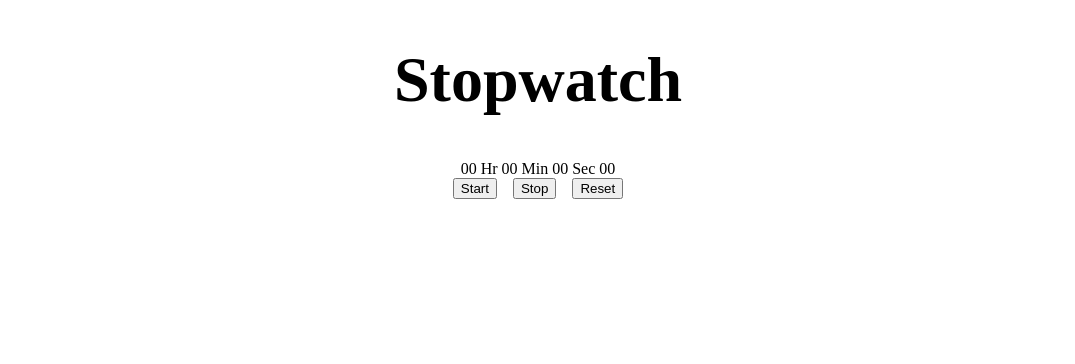
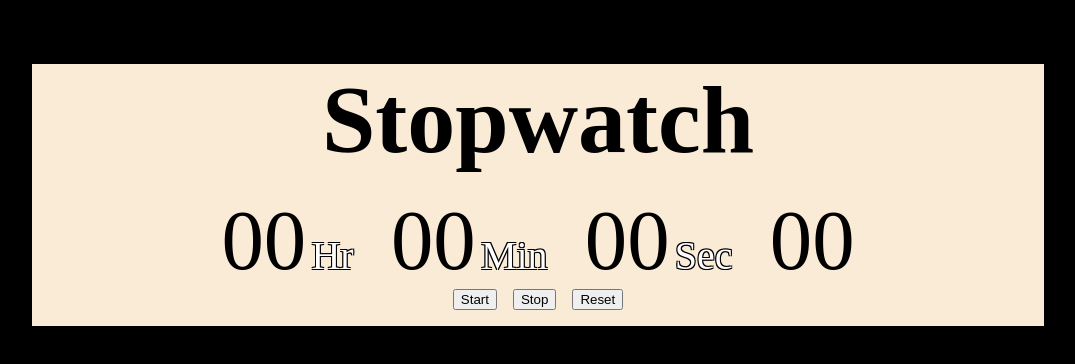
Before and after one commit to tdalbertson/stopwatch, a plain HTML site: page index.html in a window 1280 px wide. Shown: the whole page, without its empty margins (102-1177 px from the left). Drawn offline with Linux system fonts and the light colour scheme.

Commit message:
Update styling and add styling
Update:
-main background color, max width, margin, and bottom padding
-h1 font size and bottom margin

Add:
-.time text font size
-.time children text size, position, and color

```diff
--- a/styles.css
+++ b/styles.css
@@ -1,6 +1,18 @@
+body {
+    background-color: black;
+}
+
+main {
+    background-color: antiquewhite;
+    max-width: 80%;
+    margin: auto;
+    padding-bottom: 1rem;
+}
+
 h1 {
-    font-size: 64px;
+    font-size: 6rem;
     text-align: center;
+    margin-bottom: 1rem;
 }
 
 .stopwatch-wrapper {
@@ -13,3 +25,19 @@ h1 {
     justify-content: center;
     gap: 1rem;
 }
+
+.time {
+    font-size: 5.3rem;
+}
+
+.time > span {
+    font-size: 2.5rem;
+    position: relative;
+    right: 1rem;
+    color: white;
+    text-shadow:
+        -1px -1px 0 black,
+        1px -1px 0 black,
+        -1px 1px 0 black,
+        1px 1px 0 black;
+}
```
